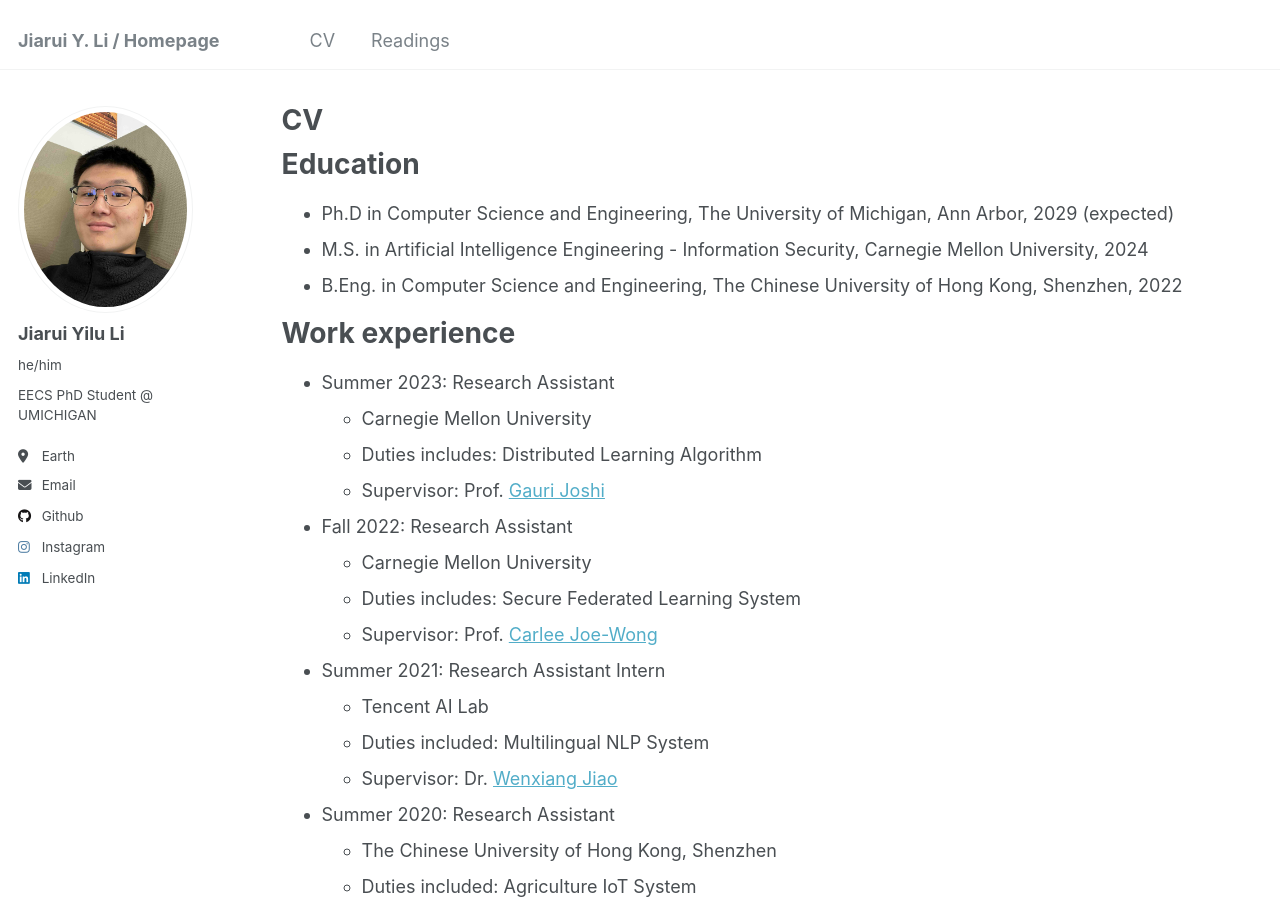
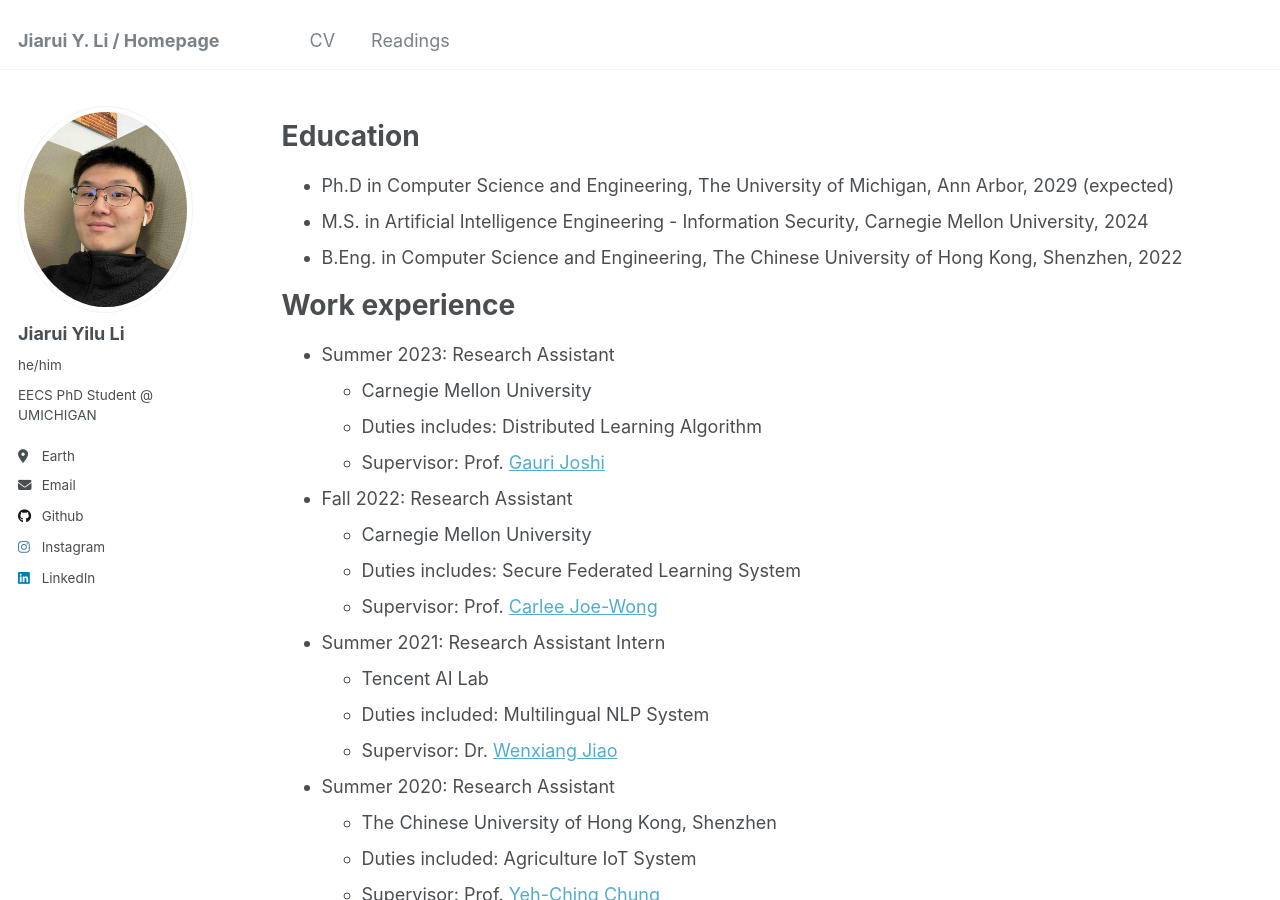
Before and after one commit to yiluli/yiluli.github.io, a Jekyll site: the page built from _pages/cv.md, in a window 1280 px wide and 900 px high. Built offline with Jekyll 4.4.1, drawn with Linux system fonts in a browser that asks for light colours.

```diff
--- a/_pages/cv.md
+++ b/_pages/cv.md
@@ -1,6 +1,6 @@
 ---
 layout: archive
-title: "CV"
+title: ""
 permalink: /cv/
 author_profile: true
 redirect_from:
```
Also changed, not shown: _pages/readings.md (+1 -1 lines).
